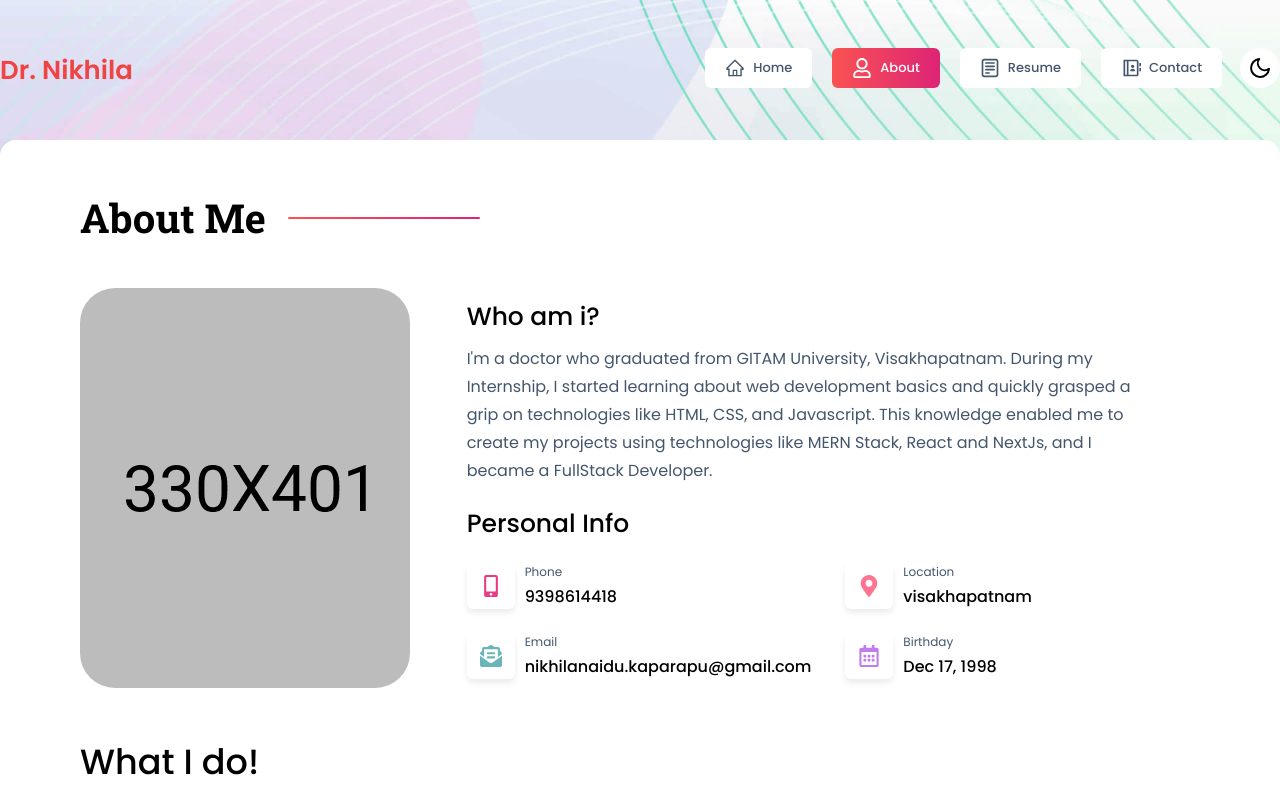
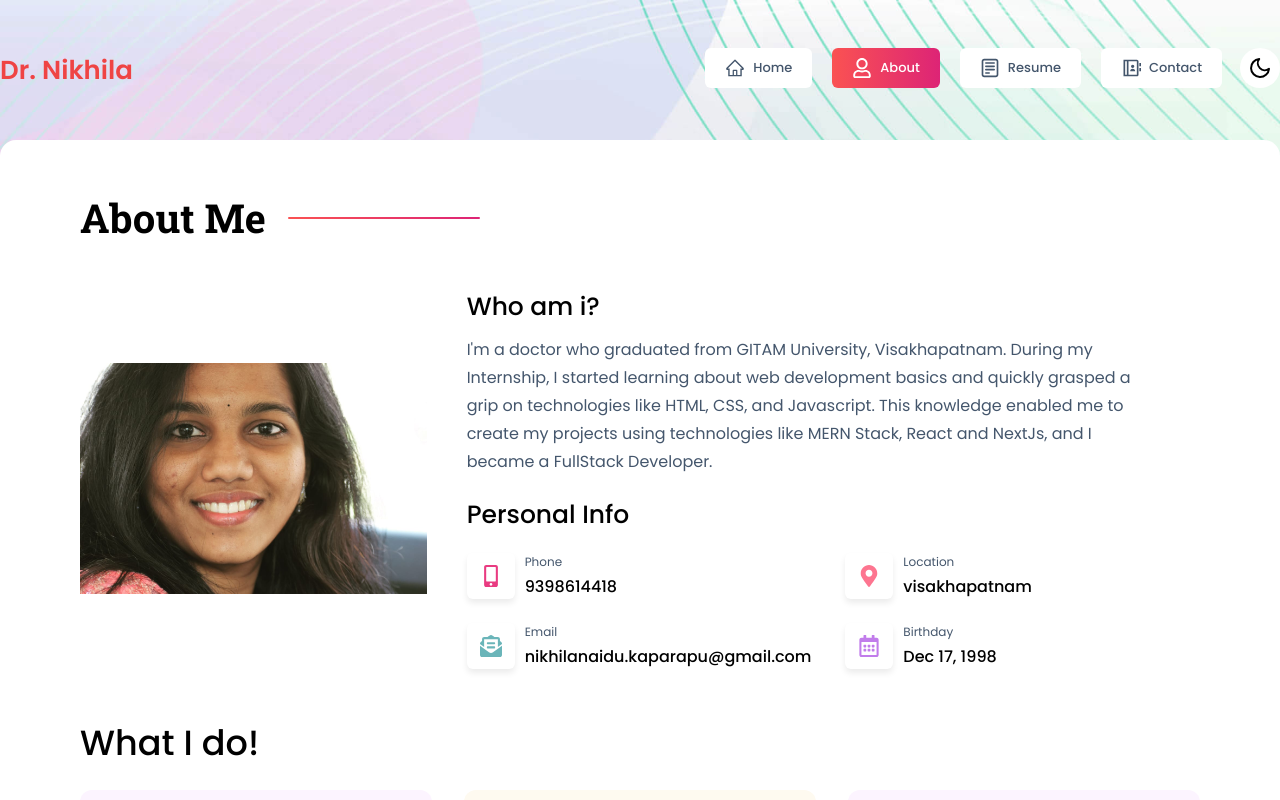
Before and after one commit to nikhila-naidu/portfolio, a Next.js app: page /about in a window 1280 px wide. Shown: the top 800 px of the page. Built offline with nearby package versions, Linux system fonts and the light colour scheme.

Commit message:
update:todoApp

```diff
--- a/components/about/about1/index.jsx
+++ b/components/about/about1/index.jsx
@@ -8,10 +8,10 @@ const index = () => {
       <div className='col-span-12 md:col-span-4'>
         {/* personal images for routePath page  */}
         <Image
-          className='w-full md:w-[330px] md:h-[400px] object-cover overflow-hidden rounded-[35px] mb-3 md:mb-0'
-          src='/images/about/about.jpg'
-          width={300}
-          height={400}
+          className='square-full'
+          src='/images/about/about.jpeg'
+          width={700}
+          height={300}
           alt='routePath'
         />
       </div>
--- a/data/resumeData.js
+++ b/data/resumeData.js
@@ -74,7 +74,7 @@ module.exports = [
         place: (
           <>
             <p>
-              <a href='/todolist'>Todolist</a>
+              <a href='https://todo.nikhila.dev/'>Todolist</a>
             </p>
           </>
         ),
@@ -102,7 +102,7 @@ module.exports = [
         place: (
           <>
             <p>
-              <a href='/coffee connoisseur'>coffee</a>
+              <a href='/coffee-connoisseur'>coffee</a>
             </p>
           </>
         ),
```
Also changed, not shown: public/images/about/about.jpeg (added).
